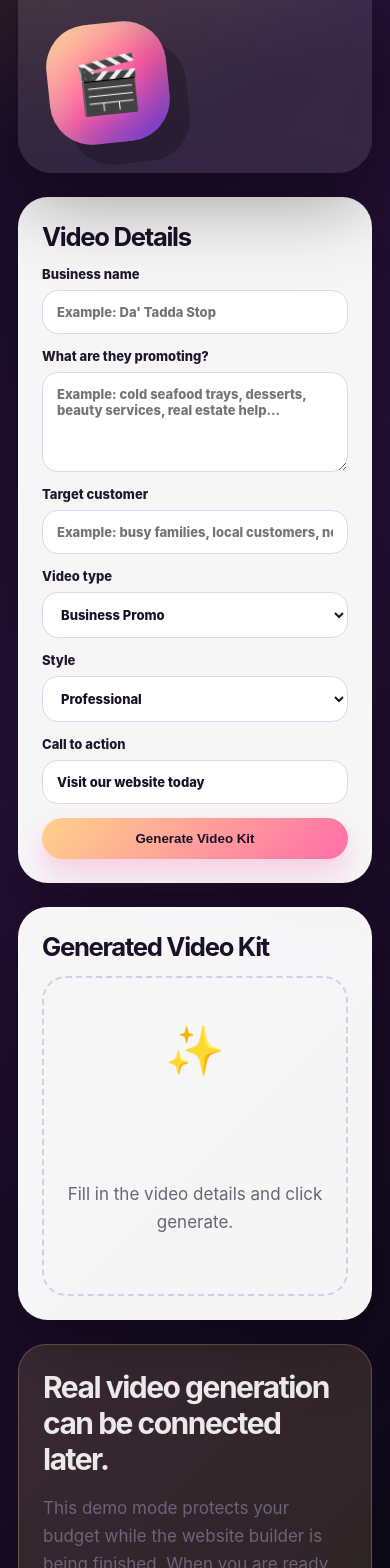
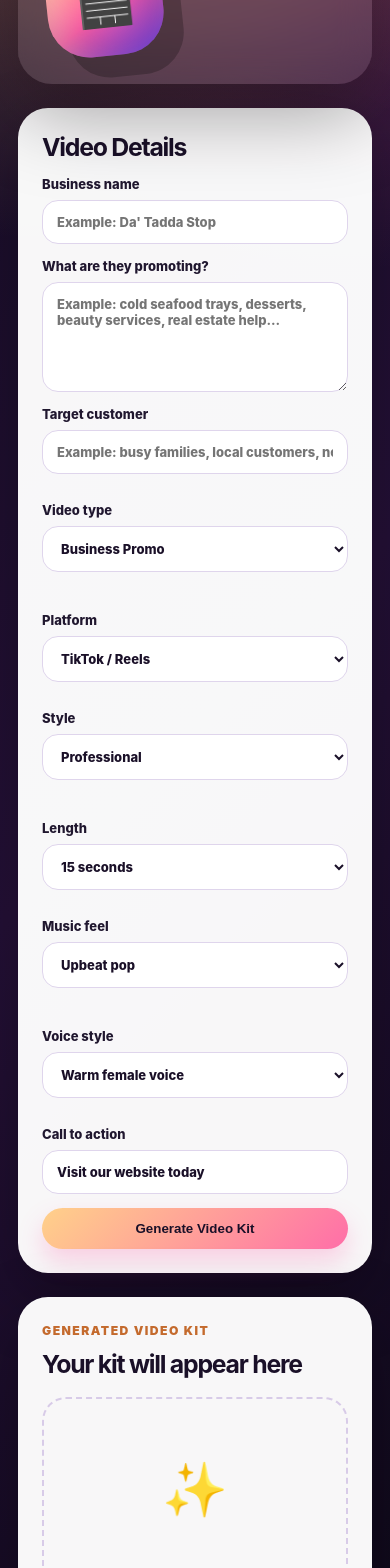
Before and after one commit to cookiemariepearson-coder/cookie-mini-website-builder-pro, a Next.js app: page /video-studio in a window 390 px wide. Shown: the part 400-1968 px from the top of the page. Built offline with nearby package versions, Linux system fonts and the light colour scheme.

Commit message:
Add files via upload

```diff
--- a/app/video-studio/page.module.css
+++ b/app/video-studio/page.module.css
@@ -1,82 +1,89 @@
 .page {
   min-height: 100vh;
   background:
-    radial-gradient(circle at top left, rgba(255, 184, 77, 0.35), transparent 34rem),
-    radial-gradient(circle at top right, rgba(191, 98, 255, 0.28), transparent 30rem),
-    linear-gradient(135deg, #140d22, #251036 48%, #080711);
+    radial-gradient(circle at 10% 4%, rgba(255, 191, 105, 0.42), transparent 34rem),
+    radial-gradient(circle at 92% 8%, rgba(255, 94, 159, 0.34), transparent 30rem),
+    linear-gradient(135deg, #140d22, #241036 48%, #080711);
   color: #fff;
-  padding: 34px;
+  padding: 28px;
   font-family: Inter, ui-sans-serif, system-ui, -apple-system, BlinkMacSystemFont, "Segoe UI", sans-serif;
 }
 .hero {
   display: grid;
-  grid-template-columns: minmax(0, 1fr) 180px;
+  grid-template-columns: minmax(0, 1fr) 170px;
   gap: 24px;
   align-items: center;
-  max-width: 1180px;
+  max-width: 1240px;
   margin: 0 auto 24px;
-  padding: 30px;
+  padding: 28px;
   border-radius: 34px;
   background: rgba(255,255,255,0.1);
   box-shadow: 0 30px 80px rgba(0,0,0,0.35), inset 0 1px 0 rgba(255,255,255,0.22);
   backdrop-filter: blur(16px);
 }
-.eyebrow {
-  color: #ffd18a;
-  font-weight: 800;
+.eyebrow,
+.eyebrowDark {
+  margin: 0 0 8px;
+  font-weight: 900;
   letter-spacing: 0.12em;
   text-transform: uppercase;
-  font-size: 0.78rem;
+  font-size: 0.76rem;
 }
+.eyebrow { color: #ffd18a; }
+.eyebrowDark { color: #c46a2d; }
 .hero h1 {
   margin: 10px 0;
   font-size: clamp(2rem, 5vw, 4.5rem);
   line-height: 0.94;
-  max-width: 820px;
+  max-width: 850px;
 }
 .hero p {
-  max-width: 760px;
+  max-width: 780px;
   font-size: 1.05rem;
   line-height: 1.65;
   color: rgba(255,255,255,0.82);
 }
 .orb {
-  width: 160px;
-  height: 160px;
+  width: 150px;
+  height: 150px;
   border-radius: 42px;
   display: grid;
   place-items: center;
-  font-size: 4.5rem;
+  font-size: 4.2rem;
   background: linear-gradient(145deg, #ffca77, #ff5ca8 55%, #7247ff);
   box-shadow: 18px 22px 0 rgba(0,0,0,0.23), inset -18px -18px 40px rgba(0,0,0,0.18), inset 16px 16px 30px rgba(255,255,255,0.25);
   transform: rotate(-6deg);
 }
-.grid {
-  max-width: 1180px;
+.workspace {
+  max-width: 1240px;
   margin: 0 auto;
   display: grid;
-  grid-template-columns: minmax(320px, 0.9fr) minmax(360px, 1.1fr);
+  grid-template-columns: minmax(330px, 0.85fr) minmax(460px, 1.15fr);
   gap: 24px;
   align-items: start;
 }
 .card {
   border-radius: 30px;
-  background: rgba(255,255,255,0.96);
+  background: rgba(255,255,255,0.97);
   color: #1a1028;
   padding: 24px;
   box-shadow: 0 24px 70px rgba(0,0,0,0.28);
 }
-.card h2 { margin-top: 0; font-size: 1.6rem; }
+.card h2 { margin: 0; font-size: 1.55rem; }
 .card h3 { margin: 22px 0 10px; }
-.form label {
+.formCard {
+  position: sticky;
+  top: 20px;
+}
+.formCard label {
   display: grid;
   gap: 8px;
   margin: 14px 0;
-  font-weight: 800;
+  font-weight: 850;
 }
-.form input,
-.form textarea,
-.form select {
+.formCard input,
+.formCard textarea,
+.formCard select {
   border: 1px solid #dfd5ec;
   border-radius: 16px;
   padding: 13px 14px;
@@ -85,14 +92,27 @@
   color: #1a1028;
   width: 100%;
 }
-.form textarea { min-height: 100px; resize: vertical; }
+.formCard textarea { min-height: 110px; resize: vertical; }
+.twoCol {
+  display: grid;
+  grid-template-columns: 1fr 1fr;
+  gap: 12px;
+}
 .primary,
-.secondary {
+.secondary,
+.quickActions button,
+.tabs button,
+.actionGrid button,
+.actionGrid a {
   border: 0;
   border-radius: 999px;
   padding: 13px 18px;
   font-weight: 900;
   cursor: pointer;
+  text-decoration: none;
+  display: inline-flex;
+  justify-content: center;
+  align-items: center;
 }
 .primary {
   width: 100%;
@@ -100,13 +120,34 @@
   background: linear-gradient(135deg, #ffd18a, #ff6ea8);
   box-shadow: 0 12px 24px rgba(255, 92, 168, 0.25);
 }
-.secondary {
-  margin: 8px 8px 8px 0;
+.secondary,
+.quickActions button,
+.actionGrid button,
+.actionGrid a {
   background: #1a1028;
   color: white;
 }
+.quickActions {
+  margin-top: 14px;
+  display: grid;
+  grid-template-columns: 1fr 1fr;
+  gap: 10px;
+}
+.quickActions button {
+  border-radius: 14px;
+  padding: 11px 12px;
+  font-size: 0.92rem;
+}
+.outputCard { min-height: 660px; }
+.outputHeader {
+  display: flex;
+  justify-content: space-between;
+  gap: 14px;
+  align-items: start;
+  margin-bottom: 18px;
+}
 .empty {
-  min-height: 320px;
+  min-height: 420px;
   display: grid;
   place-items: center;
   text-align: center;
@@ -114,12 +155,31 @@
   border-radius: 24px;
   color: #6b587b;
 }
-.empty div { font-size: 3rem; }
+.empty div { font-size: 3.3rem; }
+.tabs {
+  display: flex;
+  flex-wrap: wrap;
+  gap: 10px;
+  margin: 0 0 18px;
+}
+.tabs button {
+  background: #f3edf9;
+  color: #1a1028;
+  border: 1px solid #e3d7ed;
+  padding: 10px 14px;
+}
+.tabs .activeTab {
+  background: #1a1028;
+  color: #fff;
+}
+.sectionBlock { animation: fadeIn 0.2s ease; }
 .script {
   display: grid;
   gap: 12px;
 }
-.script article {
+.script article,
+.list li,
+.lockedVideoBox {
   padding: 14px;
   border-radius: 18px;
   background: linear-gradient(135deg, #fff8eb, #f5eeff);
@@ -134,22 +194,38 @@
   border-radius: 18px;
   padding: 16px;
   line-height: 1.55;
-  max-height: 260px;
+  max-height: 340px;
   overflow: auto;
 }
-.note {
-  max-width: 1180px;
-  margin: 24px auto 0;
-  border-radius: 28px;
-  background: rgba(255, 209, 138, 0.14);
-  border: 1px solid rgba(255, 209, 138, 0.25);
-  padding: 24px;
-  color: rgba(255,255,255,0.9);
+.list {
+  display: grid;
+  gap: 10px;
+  padding-left: 0;
+  list-style: none;
 }
-.note h2 { margin-top: 0; }
-@media (max-width: 900px) {
+.actionGrid {
+  display: grid;
+  grid-template-columns: repeat(2, minmax(0, 1fr));
+  gap: 12px;
+  margin: 16px 0;
+}
+.lockedVideoBox {
+  margin-top: 16px;
+  background: linear-gradient(135deg, #fff3df, #f2e8ff);
+}
+.lockedVideoBox p { margin-bottom: 0; line-height: 1.55; }
+@keyframes fadeIn {
+  from { opacity: 0; transform: translateY(6px); }
+  to { opacity: 1; transform: translateY(0); }
+}
+@media (max-width: 980px) {
   .page { padding: 18px; }
   .hero { grid-template-columns: 1fr; }
-  .orb { width: 120px; height: 120px; font-size: 3.4rem; }
-  .grid { grid-template-columns: 1fr; }
+  .orb { width: 116px; height: 116px; font-size: 3.2rem; }
+  .workspace { grid-template-columns: 1fr; }
+  .formCard { position: static; }
 }
+@media (max-width: 620px) {
+  .twoCol, .actionGrid, .quickActions { grid-template-columns: 1fr; }
+  .outputHeader { display: grid; }
+}
--- a/app/video-studio/page.tsx
+++ b/app/video-studio/page.tsx
@@ -1,21 +1,21 @@
 "use client";
 
 import { useMemo, useState } from "react";
-import styles from "./page.module.css";
+import css from "./page.module.css";
 
 const videoTypes = [
   "Business Promo",
-  "Restaurant/Food Promo",
+  "Restaurant / Food Promo",
   "Real Estate Promo",
   "Beauty Brand Promo",
   "Wellness Promo",
   "Digital Product Ad",
   "Grand Opening Announcement",
   "Customer Testimonial Style",
-  "TikTok/Reels Hook Video"
+  "TikTok / Reels Hook Video"
 ];
 
-const styleOptions = [
+const vibeOptions = [
   "Professional",
   "Luxury",
   "Funny & Sassy",
@@ -26,149 +26,339 @@ const styleOptions = [
   "Clean Modern"
 ];
 
-function buildScript({ businessName, offer, audience, videoType, vibe, cta }: Record<string, string>) {
-  const name = businessName || "your business";
-  const mainOffer = offer || "your services";
-  const target = audience || "customers who need what you offer";
-  const call = cta || "Visit our website today";
+const platformOptions = ["TikTok / Reels", "YouTube Short", "Facebook Ad", "Website Hero Video", "Instagram Story"];
+const lengthOptions = ["15 seconds", "30 seconds", "45 seconds"];
+const musicOptions = ["Upbeat pop", "Luxury lounge", "Hip-hop bounce", "Clean corporate", "Island / tropical", "Emotional cinematic"];
+const voiceOptions = ["Warm female voice", "Bold sassy female voice", "Professional narrator", "High-energy creator", "Calm luxury voice"];
 
-  const hook = vibe.includes("Funny")
-    ? `Hold up — ${name} is not playing with this one.`
-    : `Looking for ${mainOffer}? ${name} is here to help.`;
+const pages = ["Script", "Captions", "Shot List", "Video Prompt", "Voiceover", "Next Steps"] as const;
+type OutputPage = (typeof pages)[number];
 
-  return [
-    {
-      label: "0–3 seconds — Hook",
-      text: hook
-    },
-    {
-      label: "3–8 seconds — Problem / Need",
-      text: `${target} need something clear, professional, and easy to trust.`
-    },
-    {
-      label: "8–13 seconds — Offer",
-      text: `${name} offers ${mainOffer} with a look and feel that helps people take action.`
-    },
-    {
-      label: "13–15 seconds — Call to action",
-      text: `${call}.`
+type FormState = {
+  businessName: string;
+  offer: string;
+  audience: string;
+  videoType: string;
+  vibe: string;
+  platform: string;
+  length: string;
+  music: string;
+  voice: string;
+  cta: string;
+};
+
+const starterForm: FormState = {
+  businessName: "",
+  offer: "",
+  audience: "",
+  videoType: videoTypes[0],
+  vibe: vibeOptions[0],
+  platform: platformOptions[0],
+  length: lengthOptions[0],
+  music: musicOptions[0],
+  voice: voiceOptions[0],
+  cta: "Visit our website today"
+};
+
+function slug(text: string) {
+  return text.trim().toLowerCase().replace(/[^a-z0-9]+/g, "-").replace(/^-+|-+$/g, "") || "my-business";
 }
+
+function buildKit(form: FormState, version: number) {
+  const name = form.businessName.trim() || "your business";
+  const offer = form.offer.trim() || "your services";
+  const audience = form.audience.trim() || "customers who need what you offer";
+  const cta = form.cta.trim() || "Visit our website today";
+  const tone = form.vibe;
+  const versionIndex = version % 3;
+
+  const hooks = tone.includes("Funny")
+    ? [
+        `Hold up — ${name} is not playing with this one.`,
+        `Baby, if you need ${offer}, ${name} just made it easy.`,
+        `Stop scrolling — ${name} has something your timeline needs.`
+      ]
+    : tone.includes("Luxury")
+    ? [
+        `${name} brings a polished experience made to stand out.`,
+        `A cleaner, sharper way to present ${offer}.`,
+        `Elevate the way customers see ${name}.`
+      ]
+    : [
+        `Looking for ${offer}? ${name} is here to help.`,
+        `${name} makes it easier to find ${offer} you can trust.`,
+        `Here is why local customers are choosing ${name}.`
       ];
+
+  const script = [
+    { label: "0–3 seconds — Hook", text: hooks[versionIndex] },
+    { label: "3–8 seconds — Problem / Need", text: `${audience} need something clear, helpful, and easy to trust.` },
+    { label: "8–13 seconds — Offer", text: `${name} offers ${offer} with a style that helps people take action.` },
+    { label: "13–15 seconds — Call to action", text: `${cta}.` }
+  ];
+
+  if (form.length !== "15 seconds") {
+    script.splice(3, 0, {
+      label: "Extra scene — Trust builder",
+      text: `Show reviews, finished work, product details, or a quick before-and-after moment so viewers understand why ${name} is the right choice.`
+    });
+  }
+
+  const shotList = [
+    `Opening visual: bold 3D title card with ${name}.`,
+    `Show the main offer: ${offer}.`,
+    `Add quick text overlays for the biggest benefit and who it helps.`,
+    `Use motion graphics, product/service close-ups, and clean transitions.`,
+    `End screen: ${cta} with website/contact callout.`
+  ];
+
+  const captions = [
+    `${name} is ready to help.`,
+    `Need ${offer}? This is your sign.`,
+    `Made for ${audience}.`,
+    `${cta}.`
+  ].join("\n");
+
+  const prompt = `Create a ${form.length} vertical 9:16 ${form.videoType.toLowerCase()} for ${name}. Platform: ${form.platform}. Style: ${form.vibe}. Music feel: ${form.music}. Voiceover style: ${form.voice}. Show polished 3D-inspired visuals, realistic depth, floating cards, bold text overlays, smooth camera movement, clean lighting, and a professional social-media ad look. Feature: ${offer}. Audience: ${audience}. End with this call to action: ${cta}. Avoid copyrighted logos, celebrity likenesses, or protected brand assets.`;
+
+  const voiceover = script.map((line) => line.text).join(" ");
+  const title = `${name} ${form.videoType} Kit`;
+  const site = `https://${slug(name)}.cookiesdigitalcreations.com`;
+
+  return { title, script, shotList, captions, prompt, voiceover, site };
 }
 
 export default function VideoStudioPage() {
-  const [businessName, setBusinessName] = useState("");
-  const [offer, setOffer] = useState("");
-  const [audience, setAudience] = useState("");
-  const [videoType, setVideoType] = useState(videoTypes[0]);
-  const [vibe, setVibe] = useState(styleOptions[0]);
-  const [cta, setCta] = useState("Visit our website today");
+  const [form, setForm] = useState<FormState>(starterForm);
   const [generated, setGenerated] = useState(false);
+  const [version, setVersion] = useState(0);
+  const [activePage, setActivePage] = useState<OutputPage>("Script");
 
-  const script = useMemo(
-    () => buildScript({ businessName, offer, audience, videoType, vibe, cta }),
-    [businessName, offer, audience, videoType, vibe, cta]
-  );
+  const kit = useMemo(() => buildKit(form, version), [form, version]);
 
-  const prompt = useMemo(() => {
-    const name = businessName || "the business";
-    const mainOffer = offer || "the offer";
-    return `Create a 15-second vertical 9:16 ${videoType.toLowerCase()} for ${name}. Style: ${vibe}. Show polished 3D-inspired visuals, clean motion graphics, bold text overlays, smooth camera movement, and a professional social-media ad look. Feature: ${mainOffer}. Audience: ${audience || "local customers and online buyers"}. End with this call to action: ${cta || "Visit our website today"}. No copyrighted logos or celebrity likenesses.`;
-  }, [businessName, offer, audience, videoType, vibe, cta]);
+  function updateField(field: keyof FormState, value: string) {
+    setForm((current) => ({ ...current, [field]: value }));
+  }
 
-  const captions = script.map((s) => s.text).join("\n");
+  function generateKit() {
+    setGenerated(true);
+    setActivePage("Script");
+  }
 
   function copyText(text: string) {
     navigator.clipboard?.writeText(text);
     alert("Copied!");
   }
 
+  function allKitText() {
+    return [
+      kit.title,
+      "",
+      "SCRIPT",
+      kit.script.map((line) => `${line.label}: ${line.text}`).join("\n"),
+      "",
+      "CAPTIONS",
+      kit.captions,
+      "",
+      "SHOT LIST",
+      kit.shotList.map((line, index) => `${index + 1}. ${line}`).join("\n"),
+      "",
+      "VOICEOVER",
+      kit.voiceover,
+      "",
+      "AI VIDEO PROMPT",
+      kit.prompt,
+      "",
+      `Suggested website link: ${kit.site}`
+    ].join("\n");
+  }
+
+  function downloadKit() {
+    const blob = new Blob([allKitText()], { type: "text/plain" });
+    const url = URL.createObjectURL(blob);
+    const a = document.createElement("a");
+    a.href = url;
+    a.download = `${slug(form.businessName || "cookie-video-kit")}.txt`;
+    a.click();
+    URL.revokeObjectURL(url);
+  }
+
   return (
-    <main className={styles.page}>
-      <section className={styles.hero}>
+    <main className={css.page}>
+      <section className={css.hero}>
         <div>
-          <p className={styles.eyebrow}>Cookie AI Video Studio</p>
-          <h1>Create a quick promo video script and AI video prompt.</h1>
+          <p className={css.eyebrow}>Cookie AI Video Studio</p>
+          <h1>Create a full promo video kit.</h1>
           <p>
-            This is the safe starter version for your website builder. It creates video scripts,
-            captions, shot ideas, and prompts now. Later, a paid AI video API can be connected for real video generation.
+            Build scripts, captions, voiceover text, shot lists, and AI video prompts. This starter version protects your budget while the real paid video API is added later.
           </p>
         </div>
-        <div className={styles.orb}>🎬</div>
+        <div className={css.orb}>🎬</div>
       </section>
 
-      <section className={styles.grid}>
-        <div className={`${styles.card} ${styles.form}`}>
+      <section className={css.workspace}>
+        <aside className={`${css.card} ${css.formCard}`}>
           <h2>Video Details</h2>
           <label>
             Business name
-            <input value={businessName} onChange={(e) => setBusinessName(e.target.value)} placeholder="Example: Da' Tadda Stop" />
+            <input value={form.businessName} onChange={(e) => updateField("businessName", e.target.value)} placeholder="Example: Da' Tadda Stop" />
           </label>
           <label>
             What are they promoting?
-            <textarea value={offer} onChange={(e) => setOffer(e.target.value)} placeholder="Example: cold seafood trays, desserts, beauty services, real estate help..." />
+            <textarea value={form.offer} onChange={(e) => updateField("offer", e.target.value)} placeholder="Example: cold seafood trays, desserts, beauty services, real estate help..." />
           </label>
           <label>
             Target customer
-            <input value={audience} onChange={(e) => setAudience(e.target.value)} placeholder="Example: busy families, local customers, new homeowners..." />
+            <input value={form.audience} onChange={(e) => updateField("audience", e.target.value)} placeholder="Example: busy families, local customers, new homeowners..." />
           </label>
+          <div className={css.twoCol}>
             <label>
               Video type
-            <select value={videoType} onChange={(e) => setVideoType(e.target.value)}>
+              <select value={form.videoType} onChange={(e) => updateField("videoType", e.target.value)}>
                 {videoTypes.map((type) => <option key={type}>{type}</option>)}
               </select>
             </label>
             <label>
+              Platform
+              <select value={form.platform} onChange={(e) => updateField("platform", e.target.value)}>
+                {platformOptions.map((platform) => <option key={platform}>{platform}</option>)}
+              </select>
+            </label>
+          </div>
+          <div className={css.twoCol}>
+            <label>
               Style
-            <select value={vibe} onChange={(e) => setVibe(e.target.value)}>
-              {styleOptions.map((style) => <option key={style}>{style}</option>)}
+              <select value={form.vibe} onChange={(e) => updateField("vibe", e.target.value)}>
+                {vibeOptions.map((style) => <option key={style}>{style}</option>)}
               </select>
             </label>
             <label>
+              Length
+              <select value={form.length} onChange={(e) => updateField("length", e.target.value)}>
+                {lengthOptions.map((length) => <option key={length}>{length}</option>)}
+              </select>
+            </label>
+          </div>
+          <div className={css.twoCol}>
+            <label>
+              Music feel
+              <select value={form.music} onChange={(e) => updateField("music", e.target.value)}>
+                {musicOptions.map((music) => <option key={music}>{music}</option>)}
+              </select>
+            </label>
+            <label>
+              Voice style
+              <select value={form.voice} onChange={(e) => updateField("voice", e.target.value)}>
+                {voiceOptions.map((voice) => <option key={voice}>{voice}</option>)}
+              </select>
+            </label>
+          </div>
+          <label>
             Call to action
-            <input value={cta} onChange={(e) => setCta(e.target.value)} placeholder="Example: Order today / Book now / Visit our website" />
+            <input value={form.cta} onChange={(e) => updateField("cta", e.target.value)} placeholder="Example: Order today / Book now / Visit our website" />
           </label>
-          <button className={styles.primary} onClick={() => setGenerated(true)}>Generate Video Kit</button>
+          <button className={css.primary} onClick={generateKit}>Generate Video Kit</button>
+
+          {generated && (
+            <div className={css.quickActions}>
+              <button onClick={() => setVersion((current) => current + 1)}>Regenerate New Version</button>
+              <button onClick={() => updateField("vibe", "Funny & Sassy")}>Make It Funnier</button>
+              <button onClick={() => updateField("vibe", "Luxury")}>Make It Luxury</button>
+              <button onClick={() => updateField("vibe", "Bold 3D Commercial")}>Make It 3D</button>
+            </div>
+          )}
+        </aside>
+
+        <section className={`${css.card} ${css.outputCard}`}>
+          <div className={css.outputHeader}>
+            <div>
+              <p className={css.eyebrowDark}>Generated Video Kit</p>
+              <h2>{generated ? kit.title : "Your kit will appear here"}</h2>
+            </div>
+            {generated && <button className={css.secondary} onClick={downloadKit}>Download Kit</button>}
           </div>
 
-        <div className={styles.card}>
-          <h2>Generated Video Kit</h2>
           {!generated ? (
-            <div className={styles.empty}>
+            <div className={css.empty}>
               <div>✨</div>
-              <p>Fill in the video details and click generate.</p>
+              <p>Fill in the video details, choose your options, then click Generate Video Kit.</p>
             </div>
           ) : (
             <>
+              <div className={css.tabs}>
+                {pages.map((page) => (
+                  <button key={page} className={activePage === page ? css.activeTab : ""} onClick={() => setActivePage(page)}>{page}</button>
+                ))}
+              </div>
+
+              {activePage === "Script" && (
+                <div className={css.sectionBlock}>
                   <h3>15-Second Script</h3>
-              <div className={styles.script}>
-                {script.map((line) => (
+                  <div className={css.script}>
+                    {kit.script.map((line) => (
                       <article key={line.label}>
                         <strong>{line.label}</strong>
                         <p>{line.text}</p>
                       </article>
                     ))}
                   </div>
-              <button className={styles.secondary} onClick={() => copyText(script.map(s => `${s.label}: ${s.text}`).join("\n"))}>Copy Script</button>
+                  <button className={css.secondary} onClick={() => copyText(kit.script.map((line) => `${line.label}: ${line.text}`).join("\n"))}>Copy Script</button>
+                </div>
+              )}
 
+              {activePage === "Captions" && (
+                <div className={css.sectionBlock}>
                   <h3>Caption Text</h3>
-              <pre className={styles.pre}>{captions}</pre>
-              <button className={styles.secondary} onClick={() => copyText(captions)}>Copy Captions</button>
+                  <pre className={css.pre}>{kit.captions}</pre>
+                  <button className={css.secondary} onClick={() => copyText(kit.captions)}>Copy Captions</button>
+                </div>
+              )}
 
+              {activePage === "Shot List" && (
+                <div className={css.sectionBlock}>
+                  <h3>Shot List</h3>
+                  <ol className={css.list}>{kit.shotList.map((shot) => <li key={shot}>{shot}</li>)}</ol>
+                  <button className={css.secondary} onClick={() => copyText(kit.shotList.map((line, index) => `${index + 1}. ${line}`).join("\n"))}>Copy Shot List</button>
+                </div>
+              )}
+
+              {activePage === "Video Prompt" && (
+                <div className={css.sectionBlock}>
                   <h3>AI Video Prompt</h3>
-              <pre className={styles.pre}>{prompt}</pre>
-              <button className={styles.secondary} onClick={() => copyText(prompt)}>Copy Video Prompt</button>
+                  <pre className={css.pre}>{kit.prompt}</pre>
+                  <button className={css.secondary} onClick={() => copyText(kit.prompt)}>Copy Video Prompt</button>
+                </div>
+              )}
+
+              {activePage === "Voiceover" && (
+                <div className={css.sectionBlock}>
+                  <h3>Voiceover Text</h3>
+                  <pre className={css.pre}>{kit.voiceover}</pre>
+                  <button className={css.secondary} onClick={() => copyText(kit.voiceover)}>Copy Voiceover</button>
+                </div>
+              )}
+
+              {activePage === "Next Steps" && (
+                <div className={css.nextSteps}>
+                  <h3>Next Options</h3>
+                  <p>Use these buttons after generating the kit.</p>
+                  <div className={css.actionGrid}>
+                    <button onClick={() => copyText(allKitText())}>Copy Full Kit</button>
+                    <button onClick={downloadKit}>Download Text Kit</button>
+                    <a href="/builder">Back to Website Builder</a>
+                    <a href="/customer">Open Customer Dashboard</a>
+                  </div>
+                  <div className={css.lockedVideoBox}>
+                    <strong>Real AI video generation coming later</strong>
+                    <p>
+                      This demo creates all the creative pieces first. When you connect Runway, Luma, Replicate, or HeyGen later, this page can turn into a real video generator with monthly video credits by plan.
+                    </p>
+                  </div>
+                </div>
+              )}
             </>
           )}
-        </div>
         </section>
-
-      <section className={styles.note}>
-        <h2>Real video generation can be connected later.</h2>
-        <p>
-          This demo mode protects your budget while the website builder is being finished. When you are ready,
-          this studio can connect to a paid AI video provider and use monthly video credits by plan.
-        </p>
       </section>
     </main>
   );
```
Also changed, not shown: 1 other file (tests, documents, lock files or other folders). Lines whose indentation alone changed are shown as unchanged.
